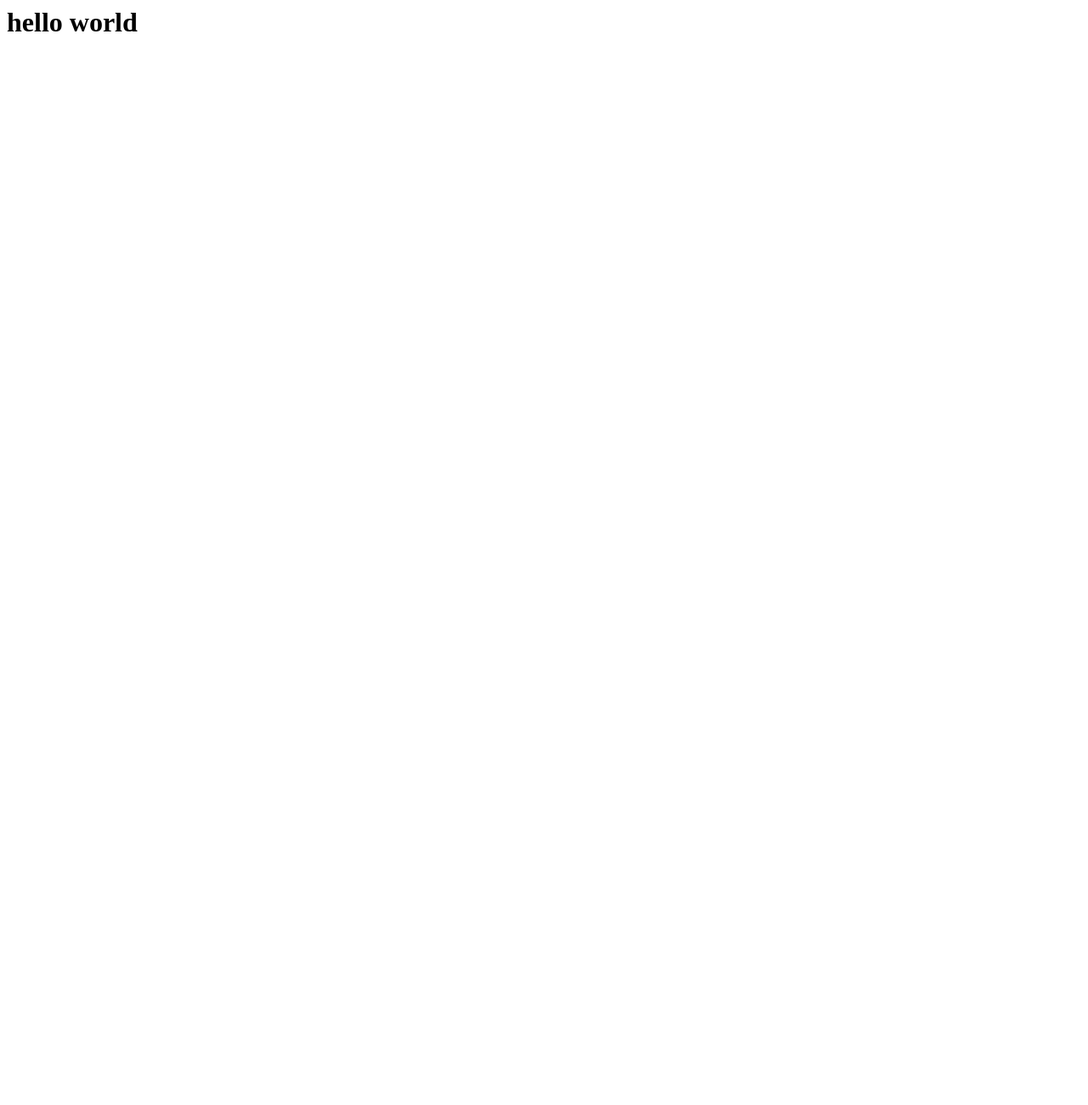
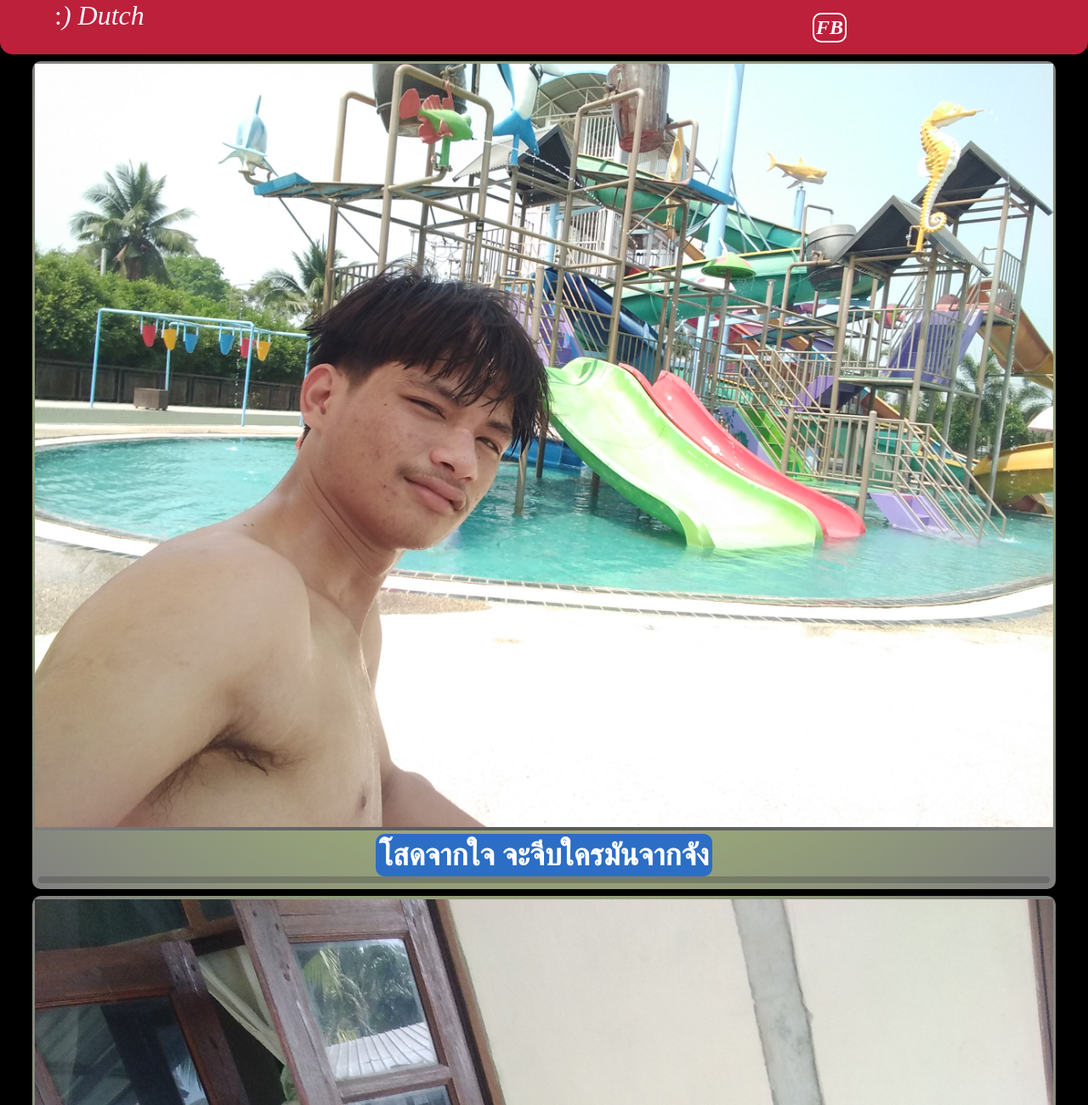
Before and after one commit to Dutch182013/My-Site.github.io, a plain HTML site: page index.html in a window 1280 px wide. Shown: the top 1300 px of the page at 85% size. Before the commit the page ends 800 px from the top, so only its background shows below. Drawn offline with Linux system fonts and the light colour scheme.

Commit message:
Add files via upload

```diff
--- a/index.html
+++ b/index.html
@@ -1 +1,123 @@
-<h1> hello world </h1>
+<!DOCTYPE html>
+<html lang="en">
+<head>
+    <meta charset="UTF-8">
+    <meta name="viewport" content="width=device-width, initial-scale=1.0">
+    <title> Dutch Cpuy </title>
+    <link rel="stylesheet" href="src/css/nav-tag.css">
+    <link rel="stylesheet" href="src/css/re.css">
+    <link rel="stylesheet" href="src/css/style.css">
+</head>
+
+<body>
+
+    <nav>
+        <div class="logo">
+            <p>:</p>
+            <i>) Dutch</i>
+        </div>
+
+        <div class="fb">
+            <h1><i><a href="https://web.facebook.com/dachcpuy.ace">FB</a></i></h1>
+        </div>
+    </nav>
+
+    <div class="contianer" id="contianer">
+
+        <section class="box">
+            <div class="boximage">
+
+                <img src="src/images/profiles/fp1.jpg">
+
+            </div>
+            <div class="boxtext">
+                <div class="text_title">
+
+                    <h1>โสดจากใจ จะจีบใครมันจากจัง</h1>
+
+                </div>
+
+                <p class="text"></p>
+
+            </div>
+        </section>
+        <section class="box">
+            <div class="boximage">
+
+                <img src="src/images/profiles/fp2.jpg">
+
+            </div>
+            <div class="boxtext">
+                <div class="text_title">
+
+                    <h1>ถึงมึงจะเจอคนที่ใช่ แต่มึงก็ไม่ใช่คนในใจเขาอยู่ดึ</h1>
+
+                </div>
+
+                <p class="text">...</p>
+
+            </div>
+        </section>
+        <section class="box">
+            <div class="boximage">
+
+                <img src="src/images/profiles/fp3.jpg">
+
+            </div>
+            <div class="boxtext">
+                <div class="text_title">
+
+                    <h1>จบด้วยรอยยิ้ม มักจะสิ้นหวังเมื่อกาลเวลา</h1>
+
+                </div>
+
+                <p class="text">...</p>
+
+            </div>
+        </section>
+        <section class="box">
+            <div class="boximage">
+
+                <img src="src/images/profiles/fp4.jpg">
+
+            </div>
+            <div class="boxtext">
+                <div class="text_title">
+
+                    <h1>อยากเล่นกับแมว ให้แวะมาแนะแนวห้องพี่</h1>
+
+                </div>
+
+                <p class="text">...</p>
+
+            </div>
+        </section>
+        <section class="box">
+            <div class="boximage">
+
+                <img src="src/images/profiles/fp5.jpg">
+
+            </div>
+            <div class="boxtext">
+                <div class="text_title">
+
+                    <h1>F = ma</h1>
+
+                </div>
+
+                <p class="text">
+                	dx = x1-x2
+                    dy = y1-y2
+                    d = (dx^2+dy^2)^(1/2)
+                </p>
+
+            </div>
+        </section>
+
+    </div>
+
+    <script src="src/js/main.js"></script>
+
+</body>
+
+</html>
--- /dev/null
+++ b/src/css/nav-tag.css
@@ -0,0 +1,47 @@
+nav {
+    width: 100vw;
+    height: 8vh;
+    background-color: rgb(189, 32, 58);
+    color: aliceblue;
+    border-bottom-left-radius: 15px;
+    border-bottom-right-radius: 15px;
+    display: flex;
+}
+
+.logo {
+    width: 50vw;
+    height: 100%;
+    font-size: xx-large;
+    margin-left: -5vw;
+    display: flex;
+}
+
+.fb {
+    width:  50vw;
+    height: 100%;
+    display: flex;
+}
+
+.fb h1 {
+    width: max-content;
+    height: max-content;
+    margin-top:  -8vh;
+    padding: 2px;
+    border: 2px solid #fff;
+    border-radius: 10px;
+}
+
+.fb h1 i a {
+    color: white;
+    text-decoration: none;
+}
+
+nav:hover {
+    & .logo {
+        margin-left: 5vw;
+    }
+
+    & .fb h1 {
+        margin: auto;
+    }
+}
--- /dev/null
+++ b/src/css/re.css
@@ -0,0 +1,9 @@
+* {
+    margin: 0px;padding: 0;box-sizing: border-box;
+}
+
+body {
+    width: 100vw;
+    height: 100vh;
+    background-color: black;
+}
--- /dev/null
+++ b/src/css/style.css
@@ -0,0 +1,52 @@
+.contianer {
+    width: 95vw;
+    height: 93vh;
+    margin: auto;
+    padding: auto;
+}
+
+.box {
+    width: 99%;
+    margin: .5rem auto;
+    padding: .2rem;
+    background: local radial-gradient(rgb(195, 233, 106), gray);
+    border-radius: 10px;
+}
+
+.boximage {
+    width: auto;
+    height: 70%;
+    background: local radial-gradient(black, gray);
+}
+
+.boximage img {
+    width: 100%;
+    height: 100%;
+}
+
+.boxtext {
+    width: 100%;
+    height: 90%;
+    padding: .25rem;
+}
+
+.text_title {
+    width: max-content;
+    height: max-content;
+    font-size: x-large;
+    color: white;
+    background-color: rgb(44, 110, 197);
+    border-radius: 10px;
+    margin: 0 auto;
+    padding: .25rem;
+}
+
+.text {
+    color: aliceblue;
+    background-color: rgba(68, 65, 65, 0.349);
+    width: auto;
+    height: max-content;
+    margin: auto;
+    border-radius: 10px;
+    padding: .25rem;
+}
```
Also changed, not shown: src/images/profiles/fp1.jpg (added), src/images/profiles/fp2.jpg (added), src/images/profiles/fp3.jpg (added), src/images/profiles/fp4.jpg (added), src/images/profiles/fp5.jpg (added), src/js/main.js (added).
